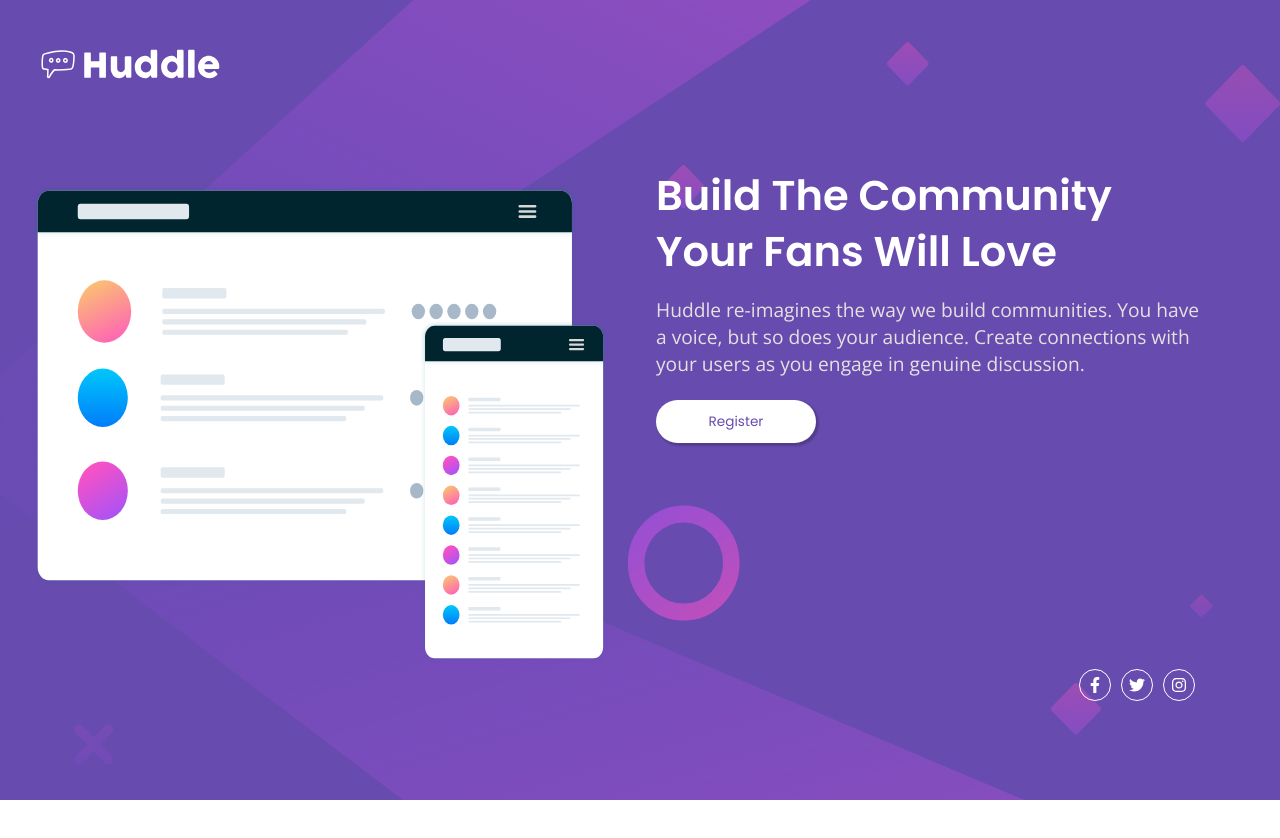
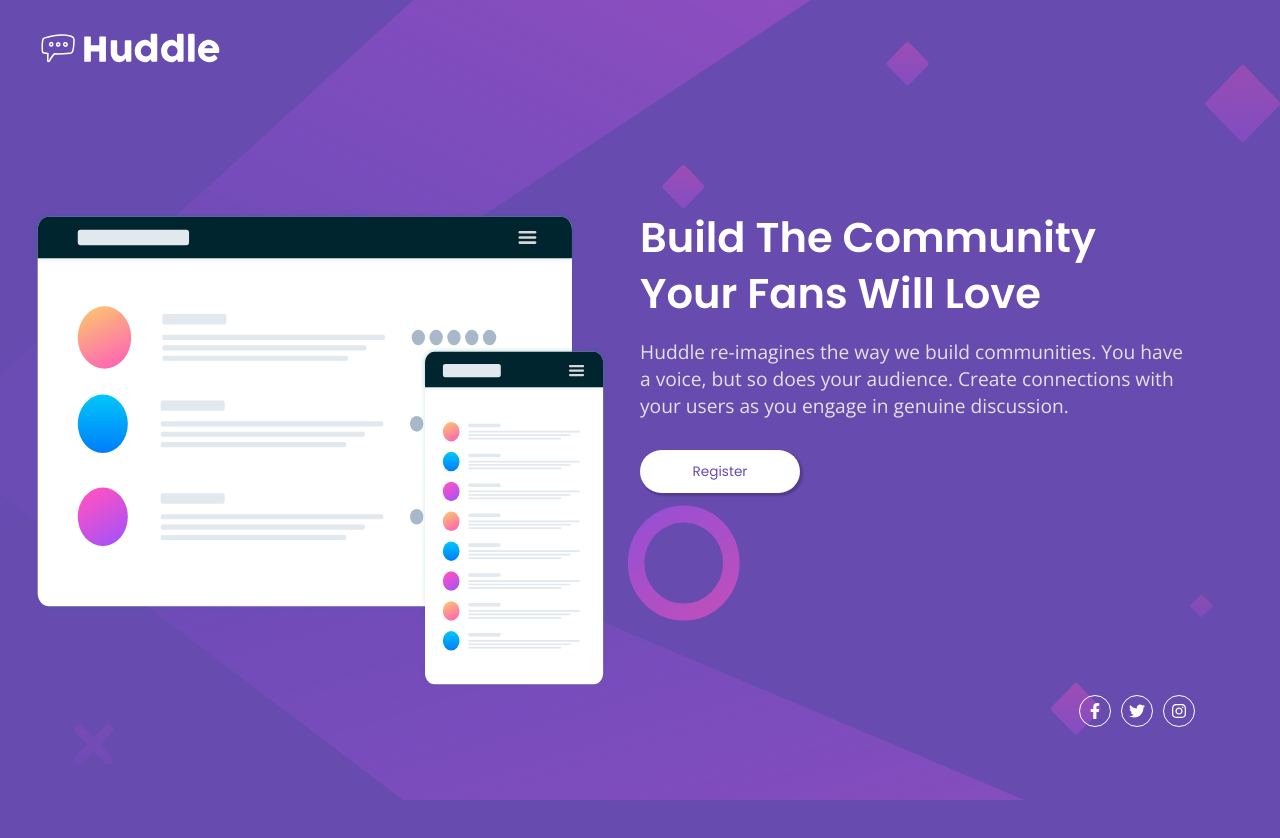
Before and after one commit to monsor3s/hundlepage, a React (Create React App) app: page / in a window 1280 px wide. Shown: the top 838 px of the page. Before the commit the page ends 800 px from the top, so only its background shows below. Built offline with nearby package versions, Linux system fonts and the light colour scheme.

Commit message:
Update Commit

```diff
--- a/src/pages/HomePage/index.tsx
+++ b/src/pages/HomePage/index.tsx
@@ -5,7 +5,7 @@ import { IconLookup, library } from '@fortawesome/fontawesome-svg-core';
 import { FontAwesomeIcon } from '@fortawesome/react-fontawesome';
 import { fab, faFacebookF, faInstagram, faTwitter } from '@fortawesome/free-brands-svg-icons';
 
-import { BackgroundDesk, Button, Container, Footer, H1, Logo, Mockups, Span } from './styles';
+import { BackgroundDesk, Button, Container, ContainerBox, Footer, H1, Logo, Mockups, Span } from './styles';
 import backgroundDesk from '../../assets/bg-desktop.svg';
 import logo from '../../assets/logo.svg';
 import mockups from '../../assets/illustration-mockups.svg';
@@ -20,6 +20,7 @@ export class HomePage extends React.Component {
     render() {
       return (
     <Container >
+    <ContainerBox >
     <BackgroundDesk src={ backgroundDesk } alt="Fundo" />
     <Logo src={logo} alt="Logo header" />
     <Mockups src={mockups} alt="Imagem Mockups" />
@@ -34,8 +35,8 @@ export class HomePage extends React.Component {
     <FontAwesomeIcon icon={ttLookup} className="ttLookup" />
     <FontAwesomeIcon icon={instLookup} className="instLookup" />
     </Footer>
+    </ContainerBox>
     </Container>
-
   );
 }
 }
--- a/src/pages/HomePage/styles.ts
+++ b/src/pages/HomePage/styles.ts
@@ -1,14 +1,21 @@
 import styled from "styled-components";
 
 export const Container = styled.div`
+    width: 100vw;
+    height: 100vh;
     position: relative;
+    display: flex;
+`;
+
+export const ContainerBox = styled.div`
+    position: relative;
+    overflow: hidden;
     z-index: 1;
     display: grid;
     grid-template-columns: 2rem repeat(2, 1fr) 2rem;
     grid-template-rows: 2rem repeat(3, 1fr) 2rem;
-    width: 100vw;
-    height: 100vh;
-
+    width: 1440px;
+    height: 900px;
     background-color: var(--violet);
 
 `;
@@ -22,14 +29,15 @@ export const Logo = styled.img `
     grid-column-start: 2;
     grid-column-end: 4;
 
-    padding-top: 2rem;
-
 `;
 
 export const BackgroundDesk = styled.img `
     opacity: 0.6;
     width: 100vw;
     height: 100vh;
+    @media only screen and (min-width: 375px) {
+
+    }
 `;
 
 export const Mockups = styled.img `
@@ -39,7 +47,6 @@ export const Mockups = styled.img `
 
     grid-column-start: 2;
     grid-row-start: 3;
-    margin-top: 3rem;
 
 `;
 
@@ -53,7 +60,6 @@ export const H1 = styled.h1 `
 
     grid-column-start: 3;
     grid-row-start: 3;
-    margin: 2rem 0 0 1rem;
 
 `;
 
@@ -62,7 +68,7 @@ export const Span = styled.span `
     font-family: 'Open Sans', sans-serif;
     font-weight: 400;
 
-    margin: 10rem 0 0 1rem;
+    margin: 8rem 0 0;
 
     grid-column-start: 3;
     grid-row-start: 3;
@@ -76,7 +82,7 @@ export const Button = styled.button `
     border: none;
     z-index: 0;
 
-    margin: 16.5rem 0 0 1rem;
+    margin: 15rem 0 0;
 
     font-size: 0.85rem;
     font-family: Poppins;
```
